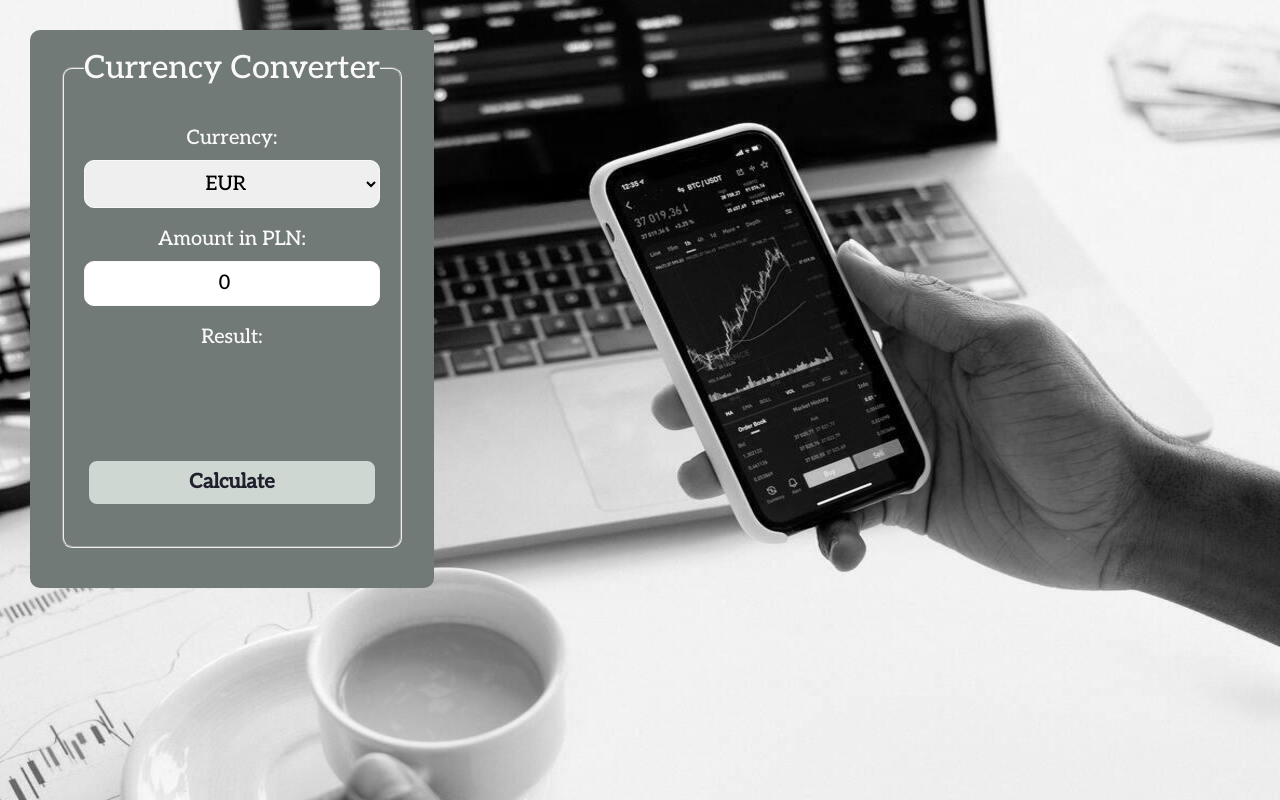
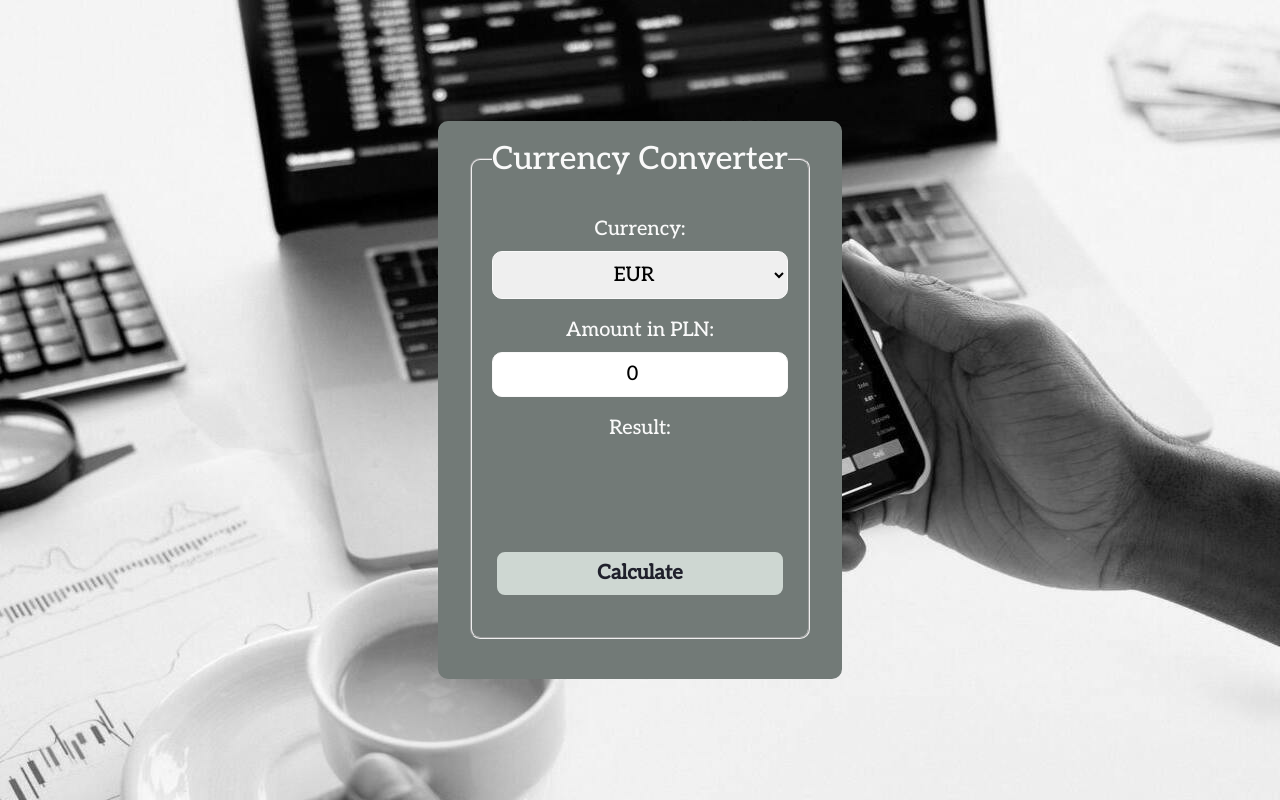
Before and after one commit to akutuzova11/react-currency-converter, a React (Create React App) app: page / in a window 1280 px wide. Built offline with nearby package versions, Linux system fonts and the light colour scheme.

Commit message:
adjust styling

```diff
--- a/src/index.css
+++ b/src/index.css
@@ -8,10 +8,10 @@ html {
 
 body {
     background-image: url("../src/assets/currency_background.jpg");
+    display: flex;
+    justify-content: space-around;
+    align-items: center;
     min-height: 100vh;
     background-size: cover;
     font-family: 'Aleo', serif;
-    margin: auto;
-    padding: 30px;
-    display: flex;
 }
```
